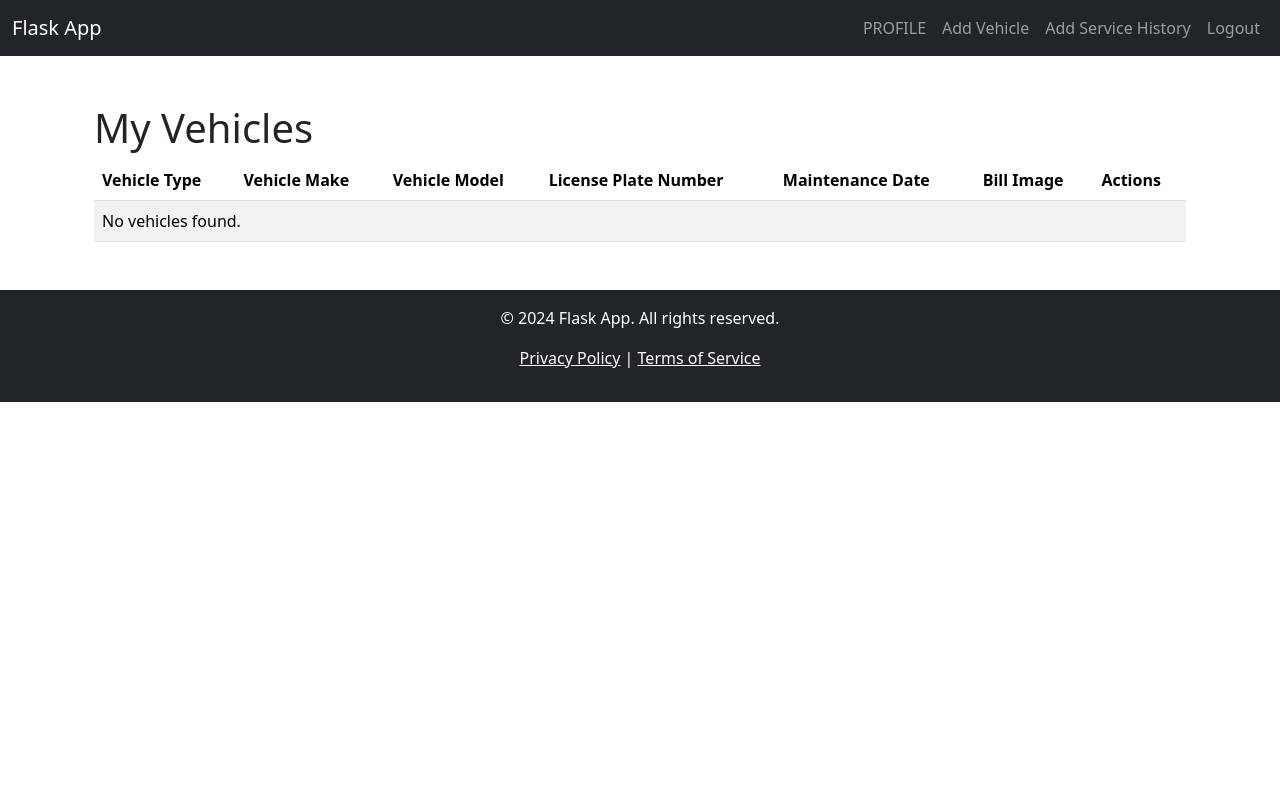
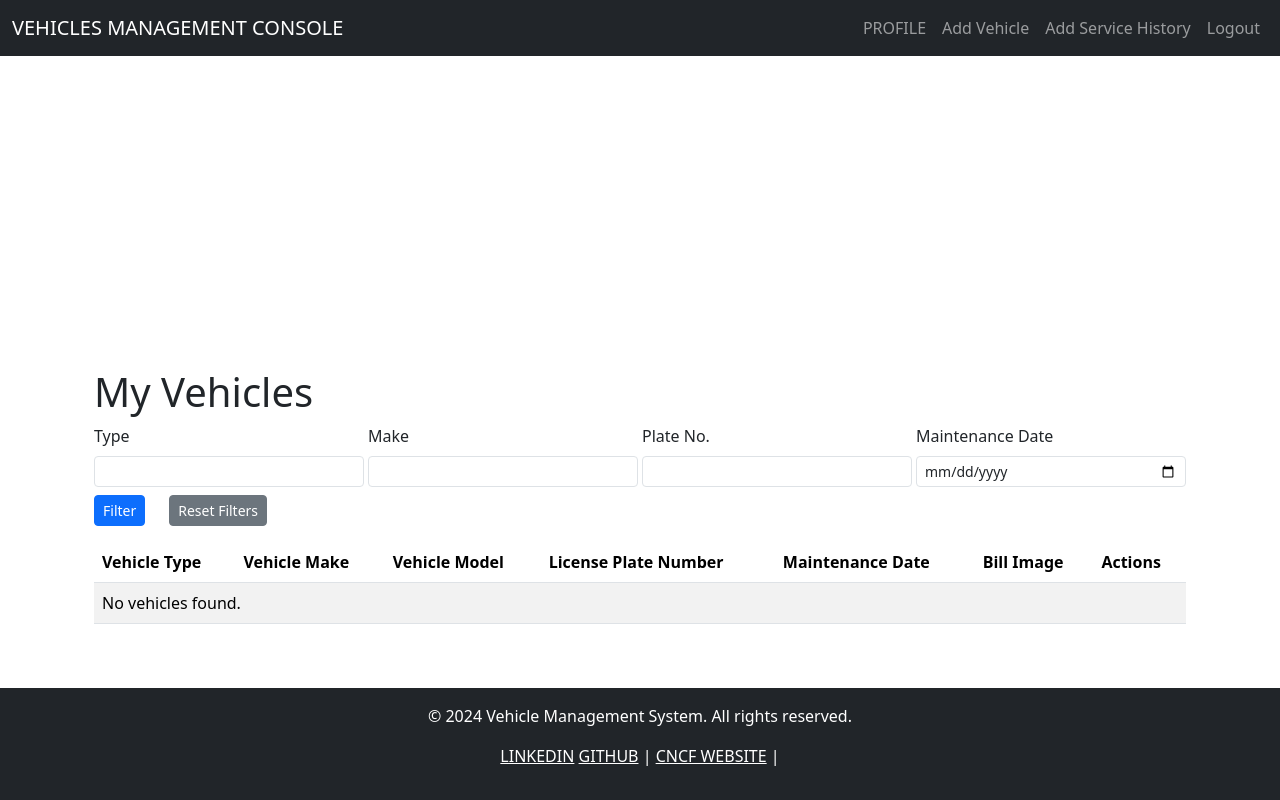
Before and after one commit to rhegisan/vehicle-management-app, a Flask app: page / in a window 1280 px wide. Run offline with Flask 3, Linux system fonts and the light colour scheme; the visitor is signed in with stand-in values (Sample User, id 1); data that the repository does not hold is empty.

Commit message:
added filter

```diff
--- a/app.py
+++ b/app.py
@@ -958,6 +958,63 @@
     flash('Service history deleted successfully!', 'success')
     return redirect(url_for('view_service_history', vehicle_number=vehicle_number))
 
+@app.route('/filter_vehicles', methods=['GET'])
+@login_required
+def filter_vehicles():
+    # Get filter parameters from the request
+    vehicle_type = request.args.get('vehicle_type', '')
+    vehicle_make = request.args.get('vehicle_make', '')
+    license_plate_number = request.args.get('license_plate_number', '')
+    maintenance_date = request.args.get('maintenance_date', '')
+
+    # Initialize the filter expression list and expression values
+    filter_expression = []
+    expression_values = {}
+
+    # Add filters for vehicle type, make, license plate number, and maintenance date
+    if vehicle_type:
+        filter_expression.append("vehicle_type = :vehicle_type")
+        expression_values[':vehicle_type'] = vehicle_type
+
+    if vehicle_make:
+        filter_expression.append("vehicle_make = :vehicle_make")
+        expression_values[':vehicle_make'] = vehicle_make
+
+    if license_plate_number:
+        filter_expression.append("license_plate_number = :license_plate_number")
+        expression_values[':license_plate_number'] = license_plate_number
+
+    if maintenance_date:
+        # Ensure the maintenance_date format is YYYY-MM-DDT00:00:00 for the comparison
+        formatted_date = f"{maintenance_date}T00:00:00"
+        filter_expression.append("maintenance_date = :maintenance_date")
+        expression_values[':maintenance_date'] = formatted_date
+
+    # Combine the filter expressions using "AND"
+    if filter_expression:
+        filter_expression = " AND ".join(filter_expression)
+    else:
+        filter_expression = None
+
+    # Perform the scan query based on the filters
+    if filter_expression:
+        response = vehicles_table.scan(
+            FilterExpression=filter_expression,
+            ExpressionAttributeValues=expression_values
+        )
+    else:
+        response = vehicles_table.scan()  # If no filters, return all vehicles
+
+    # Fetch the results, including the 'bill_image'
+    vehicles = response.get('Items', [])
+
+    # Generate the presigned URL for the bill images if they exist
+    for vehicle in vehicles:
+        if vehicle.get('bill_image'):
+            vehicle['image_url'] = generate_presigned_url(S3_BUCKET_NAME, vehicle['bill_image'])
+
+    # Render the page with the filtered vehicles
+    return render_template('home.html', vehicles=vehicles)
 
 
 if __name__ == '__main__':
--- a/templates/base.html
+++ b/templates/base.html
@@ -3,16 +3,32 @@
 <head>
     <meta charset="UTF-8">
     <meta name="viewport" content="width=device-width, initial-scale=1.0">
-    <title>{% block title %}My Flask App{% endblock %}</title>
+    <title>{% block title %}VEHICLE MANAGEMENT APP{% endblock %}</title>
     <!-- Bootstrap 5 CSS -->
     <link href="https://cdn.jsdelivr.net/npm/bootstrap@5.3.1/dist/css/bootstrap.min.css" rel="stylesheet">
+    <style>
+        html, body {
+            height: 100%;   /* Ensure the body takes full height */
+            margin: 0;      /* Remove default margin */
+            display: flex;  /* Use flexbox for layout */
+            flex-direction: column; /* Stack items vertically */
+        }
+
+        .container {
+            flex: 1;   /* Make the content area flexible, so it takes available space */
+        }
+
+        footer {
+            margin-top: auto;  /* Push the footer to the bottom of the page */
+        }
+    </style>
 </head>
 <body>
 
     <!-- Navigation Bar -->
     <nav class="navbar navbar-expand-lg navbar-dark bg-dark">
         <div class="container-fluid">
-            <a class="navbar-brand" href="{{ url_for('home') }}">Flask App</a>
+            <a class="navbar-brand" href="{{ url_for('home') }}">VEHICLES MANAGEMENT CONSOLE</a>
             <button class="navbar-toggler" type="button" data-bs-toggle="collapse" data-bs-target="#navbarNav" aria-controls="navbarNav" aria-expanded="false" aria-label="Toggle navigation">
                 <span class="navbar-toggler-icon"></span>
             </button>
@@ -66,14 +82,16 @@
 
     <!-- Footer -->
     <footer class="bg-dark text-white text-center py-3 mt-5">
-        <p>&copy; 2024 Flask App. All rights reserved.</p>
+        <p>&copy; 2024 Vehicle Management System. All rights reserved.</p>
         <p>
-            <a href="https://www.example.com/privacy" class="text-white">Privacy Policy</a> |
-            <a href="https://www.example.com/terms" class="text-white">Terms of Service</a>
+            <a href="www.linkedin.com/in/rhegisan" class="text-white" target="_blank">LINKEDIN</a>
+            <a href="https://github.com/rhegisan" class="text-white" target="_blank">GITHUB</a> |
+            <a href="https://www.cncf.io/training/kubestronaut/?_sft_lf-country=in&p=rhegisan-jebas" class="text-white" target="_blank">CNCF WEBSITE</a> |
         </p>
     </footer>
 
-     <!-- Prevent going back to the logged-out page only if logged out
+
+    <!-- Prevent going back to the logged-out page only if logged out
      {% if session.get('logged_out') %}
      <script type="text/javascript">
          window.onload = function() {
--- a/templates/home.html
+++ b/templates/home.html
@@ -3,6 +3,49 @@
 {% block content %}
   <div class="container">
     <h1>My Vehicles</h1>
+
+    <!-- Filter Section -->
+    <form method="GET" action="{{ url_for('filter_vehicles') }}" class="mb-3">
+      <div class="row g-1">
+        <!-- Vehicle Type Filter -->
+        <div class="col-md-3">
+          <label for="vehicle_type" class="form-label">Type</label>
+          <input type="text" id="vehicle_type" name="vehicle_type" class="form-control form-control-sm" value="{{ request.args.get('vehicle_type', '') }}">
+        </div>
+
+        <!-- Vehicle Make Filter -->
+        <div class="col-md-3">
+          <label for="vehicle_make" class="form-label">Make</label>
+          <input type="text" id="vehicle_make" name="vehicle_make" class="form-control form-control-sm" value="{{ request.args.get('vehicle_make', '') }}">
+        </div>
+
+        <!-- License Plate Number Filter -->
+        <div class="col-md-3">
+          <label for="license_plate_number" class="form-label">Plate No.</label>
+          <input type="text" id="license_plate_number" name="license_plate_number" class="form-control form-control-sm" value="{{ request.args.get('license_plate_number', '') }}">
+        </div>
+
+        <!-- Maintenance Date Filter -->
+        <div class="col-md-3">
+          <label for="maintenance_date" class="form-label">Maintenance Date</label>
+          <input type="date" id="maintenance_date" name="maintenance_date" class="form-control form-control-sm" value="{{ request.args.get('maintenance_date', '') }}">
+        </div>
+      </div>
+
+      <div class="row mt-2">
+        <!-- Filter Button -->
+        <div class="col-auto">
+          <button type="submit" class="btn btn-primary btn-sm">Filter</button>
+        </div>
+
+        <!-- Reset Filters Button -->
+        <div class="col-auto">
+          <a href="{{ url_for('home') }}" class="btn btn-secondary btn-sm">Reset Filters</a>
+        </div>
+      </div>
+    </form>
+
+    <!-- Vehicles Table -->
     <table class="table table-striped">
       <thead>
         <tr>
@@ -25,21 +68,21 @@
             <td>{{ vehicle.maintenance_date[:10] }}</td>  <!-- Display only date portion -->
             <td>
               {% if vehicle.image_url %}
-                <a href="{{ vehicle.image_url }}" class="btn btn-info" target="_blank">Download</a>
+                <a href="{{ vehicle.image_url }}" class="btn btn-info btn-sm" target="_blank">Download</a>
               {% else %}
                 No bill image uploaded.
               {% endif %}
             </td>
             <td class="text-right">  <!-- Align the actions to the right -->
-              <a href="{{ url_for('edit_vehicle', vehicle_number=vehicle.vehicle_number) }}" class="btn btn-warning">Edit</a>
+              <a href="{{ url_for('edit_vehicle', vehicle_number=vehicle.vehicle_number) }}" class="btn btn-warning btn-sm">Edit</a>
 
               <!-- Delete Button -->
               <form action="{{ url_for('delete_vehicle', vehicle_number=vehicle.vehicle_number) }}" method="POST" style="display:inline;">
-                <button type="submit" class="btn btn-danger" onclick="return confirm('Are you sure you want to delete this vehicle?')">Delete</button>
+                <button type="submit" class="btn btn-danger btn-sm" onclick="return confirm('Are you sure you want to delete this vehicle?')">Delete</button>
               </form>
 
               <!-- Service History Button aligned to the right -->
-              <a href="{{ url_for('view_service_history', vehicle_number=vehicle.vehicle_number) }}" class="btn btn-primary ml-2">Service History</a> <!-- Added margin-left for spacing -->
+              <a href="{{ url_for('view_service_history', vehicle_number=vehicle.vehicle_number) }}" class="btn btn-primary btn-sm ml-2">Service History</a> <!-- Added margin-left for spacing -->
             </td>
           </tr>
         {% else %}
```
